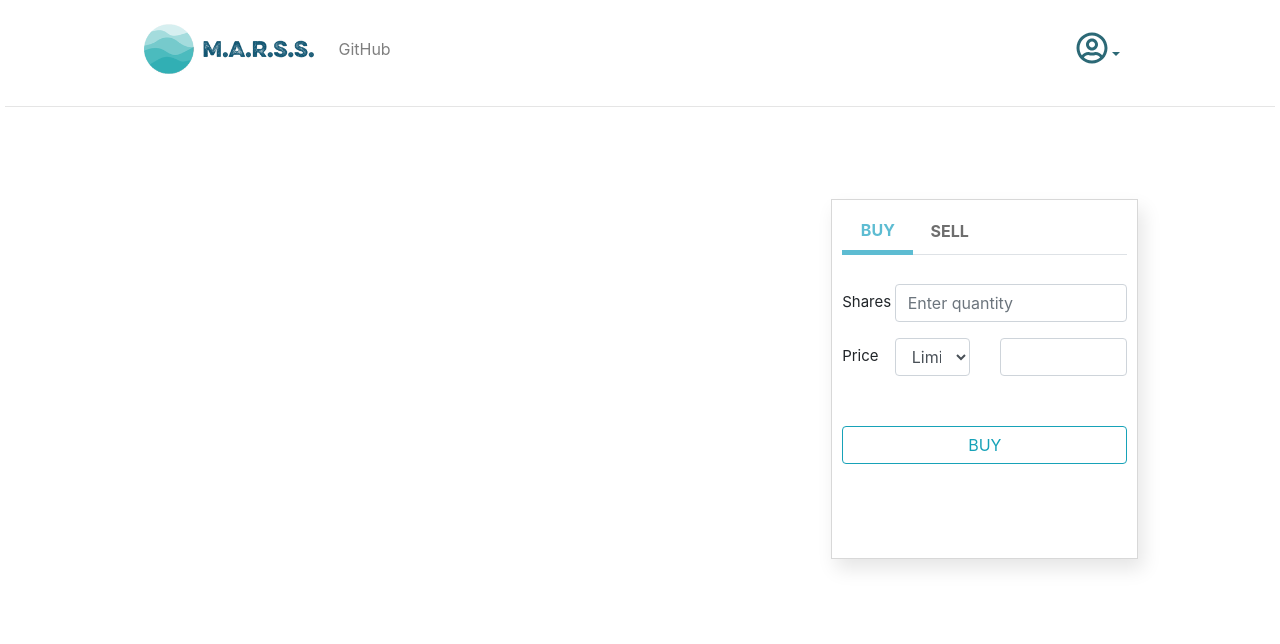
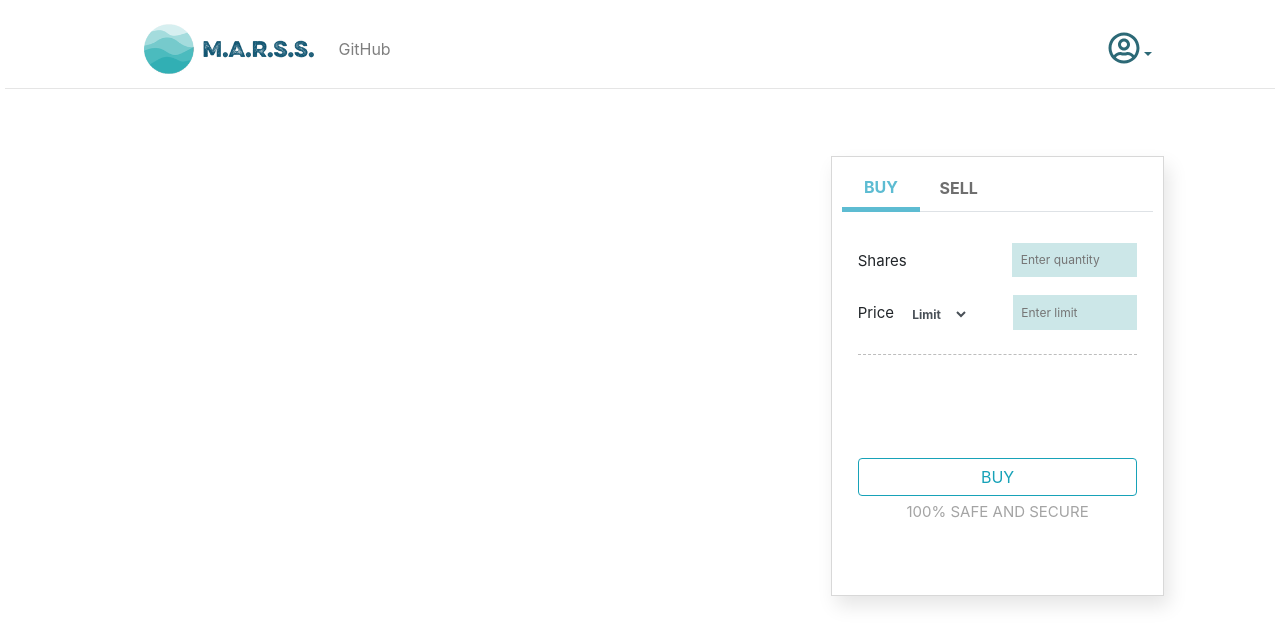
Before and after one commit to ShambhaviSarin/Order_Matching, a React (Create React App) app in the folder frontend/: page /Shares in a window 1280 px wide. Shown: the top 644 px of the page. Built offline with nearby package versions, Linux system fonts and the light colour scheme.

Commit message:
(#9) UseStates

```diff
--- a/frontend/package.json
+++ b/frontend/package.json
@@ -17,7 +17,8 @@
     "react-hook-form": "^6.8.0",
     "react-router": "^5.2.0",
     "react-scripts": "3.4.3",
-    "reactstrap": "^8.5.1"
+    "reactstrap": "^8.5.1",
+    "styled-components": "^5.2.0"
   },
   "scripts": {
     "start": "react-scripts start",
--- a/frontend/src/Shares.css
+++ b/frontend/src/Shares.css
@@ -1,8 +1,8 @@
 .formS{
   text-align: center;
-  margin-top: 5%;
-  width: 24%;
-  height: 45%;
+  margin-top: 3%;
+  width: 26%;
+  height: 55%;
   margin-left: 14%;
   position: absolute;
   border: 1px solid #D8D8D8;
--- a/frontend/src/Shares.js
+++ b/frontend/src/Shares.js
@@ -8,6 +8,7 @@ import { Link} from 'react-router-dom';
 import { FontAwesomeIcon } from '@fortawesome/react-fontawesome'
 import { faList, faCog, faSignOutAlt } from '@fortawesome/free-solid-svg-icons'
 import { faUserCircle } from '@fortawesome/free-regular-svg-icons'
+import styled from 'styled-components';
 import classnames from 'classnames';
 import './Shares.css';
 
@@ -24,7 +25,7 @@ const NavigationBar = () => {
               <NavLink target="_blank" href="https://github.com/ShambhaviSarin/Order_Matching">GitHub</NavLink>
             </NavItem>
           </Nav>
-          <NavbarText>
+          <NavbarText style={{marginRight:'-4%'}}>
           <Nav>
             <UncontrolledDropdown nav inNavbar>
               <DropdownToggle nav caret style={{color:'#2c6976'}}>
@@ -82,29 +83,35 @@ const OrdersForm = (props) => {
     if(activeType !== type) setActiveType(type);
   }
 
+  const StyledInput = styled.input`:focus {outline:none; border:none;}`;
+
   return(
-    <Form onSubmit={handleSubmit(onSubmit)} style={{marginTop:'10%'}}>
+    <Form onSubmit={handleSubmit(onSubmit)} style={{marginTop:'10%', marginLeft:'5%', marginRight:'5%', fontSize:'15px'}}>
       <FormGroup row>
         <Label for="shares" sm={2}>Shares</Label>
         <Col sm={10}>
-          <Input type="text" name="shares" id="shares" placeholder="Enter quantity" ref={register({required: true})}/>
+          <StyledInput type="text" name="shares" id="shares" placeholder="  Enter quantity" style={{marginLeft:'45%', width:'55%', height:'95%', fontSize:'12px', background:'#cce7e8', color:'6E6E6E', border:'none'}} ref={register({required: true})}/>
           {errors.shares && (<span role="alert">This field is required</span>)}
         </Col>
       </FormGroup>
       <FormGroup row>
         <Label for="price" sm={2}>Price</Label>
         <Col sm={4}>
-          <Input type="select" name="type" id="OrderType" style={{cursor:'pointer'}} ref={register({required: true})} onChange={() => { toggle(!activeType); }}>
+          <Input type="select" name="type" id="OrderType"
+          style={{cursor:'pointer', border:'none', marginLeft:'-18%', width:'100%', fontSize:'12px', fontWeight:'bold', marginTop:'4%'}}
+          ref={register({required: true})} onChange={() => { toggle(!activeType); }}>
            <option>Limit</option>
            <option>Market</option>
          </Input>
         </Col>
         <Col sm={6}>
-          <Input type="text" readOnly={activeType} value={(activeType == 1) ? "MarketPrice" : null} name="price" id="price" ref={register({required: true})}/>
+          <StyledInput type="text" readOnly={activeType} value={(activeType == 1) ? "MarketPrice" : null} placeholder="  Enter limit" name="price" id="price" style={{width:'100%', height:'95%', fontSize:'12px',  background:'#cce7e8', color:'6E6E6E', border:'none', }} ref={register({required: true})}/>
           {errors.price && (<span role="alert">This field is required</span>)}
         </Col>
       </FormGroup>
-      <Button type="submit" color="info" outline style={{width:'100%', marginTop: '12%'}}>{props.tab}</Button>
+      <hr style={{borderTop: 'dashed 1px', color:'#BDBDBD', marginTop:'8%'}} />
+      <Button type="submit" color="info" outline style={{width:'100%', marginTop: '31%'}}>{props.tab}</Button>
+      <p style={{color:'#A4A4A4', marginTop:'2%'}}>100% SAFE AND SECURE</p>
     </Form>
   );
 }
@@ -115,16 +122,28 @@ const BuySell = () => {
     if(activeTab !== tab) setActiveTab(tab);
   }
 
+  const HoverStyleBuy = {border:'white', outline: 'none', color:'#6E6E6E', width:"25%", marginLeft:'14%'}
+  const [hoverStyleBuy, setHoverStyleBuy] = useState(0);
+  const toggleHoverBuy = style => {
+    if(hoverStyleBuy !== style) setHoverStyleBuy(style);
+  }
+
+  const HoverStyleSell = {border:'white', outline: 'none', color:'#6E6E6E', width:"25%", marginLeft:'11%'}
+  const [hoverStyleSell, setHoverStyleSell] = useState(0);
+  const toggleHoverSell = style => {
+    if(hoverStyleSell !== style) setHoverStyleSell(style);
+  }
+
   return(
     <div className="formS">
       <Nav tabs>
-        <NavItem style={{width:'25%', cursor : 'pointer', fontWeight:'bold'}}>
-          <NavLink className={classnames({ active: activeTab === '1' })} onClick={() => { toggle('1'); }} style={(activeTab === '1')?{border:'none', color:'#5dbcd2', borderBottom:'5px solid #5dbcd2'}:{color:'#6E6E6E'}}>
+        <NavItem style={{width:'25%', cursor : 'pointer', fontWeight:'bold'}} onMouseEnter={() => { toggleHoverBuy(!hoverStyleBuy); }} onMouseLeave={() => { toggleHoverBuy(!hoverStyleBuy); }}>
+          <NavLink className={classnames({ active: activeTab === '1' })} onClick={() => { toggle('1'); }} style={(activeTab === '1')?{border:'none', color:'#5dbcd2', borderBottom:'5px solid #5dbcd2'}:((hoverStyleBuy)?HoverStyleBuy:{color:'#6E6E6E'})} >
             BUY
           </NavLink>
         </NavItem>
-        <NavItem style={{width:'25%', cursor : 'pointer', fontWeight:'bold'}}>
-          <NavLink className={classnames({ active: activeTab === '2' })} onClick={() => { toggle('2'); }} style={(activeTab === '2')?{border:'none', color:'#5dbcd2', borderBottom:'5px solid #5dbcd2'}:{color:'#6E6E6E'}}>
+        <NavItem style={{width:'25%', cursor : 'pointer', fontWeight:'bold'}} onMouseEnter={() => { toggleHoverSell(!hoverStyleSell); }} onMouseLeave={() => { toggleHoverSell(!hoverStyleSell); }}>
+          <NavLink className={classnames({ active: activeTab === '2' })} onClick={() => { toggle('2'); }} style={(activeTab === '2')?{border:'none', color:'#5dbcd2', borderBottom:'5px solid #5dbcd2'}:((hoverStyleSell)?HoverStyleSell:{color:'#6E6E6E'})} >
             SELL
           </NavLink>
         </NavItem>
@@ -149,7 +168,7 @@ const Shares = (props) => {
     return (
       <div style={{marginLeft: '10%', marginRight:'10%'}}>
         <NavigationBar />
-        <hr style={{marginLeft: '-12%', marginRight:'-12%'}}/>
+        <hr style={{marginLeft: '-12%', marginRight:'-12%', marginTop:'-0.2%'}}/>
         <Table style={{width:'100%'}} borderless>
           <tbody>
             <tr>
```
Also changed, not shown: 1 other file (tests, documents, lock files or other folders).
